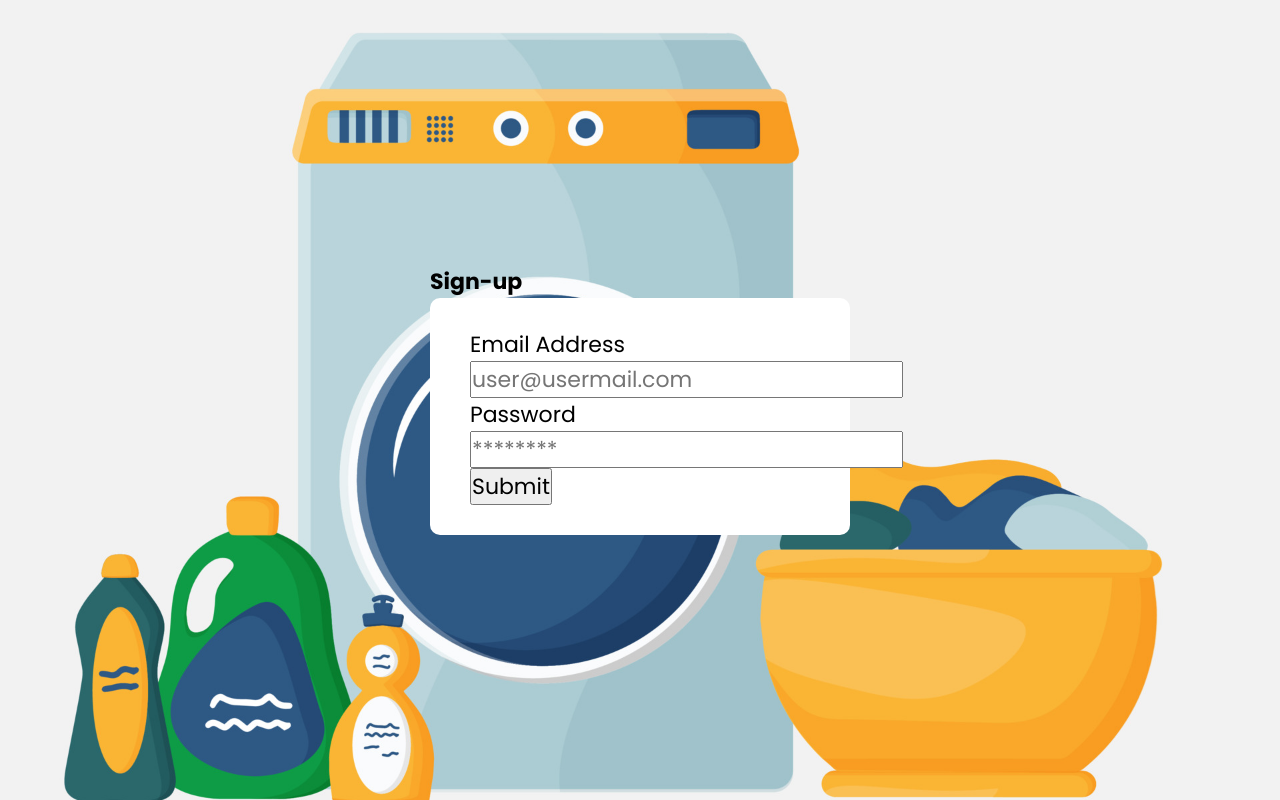
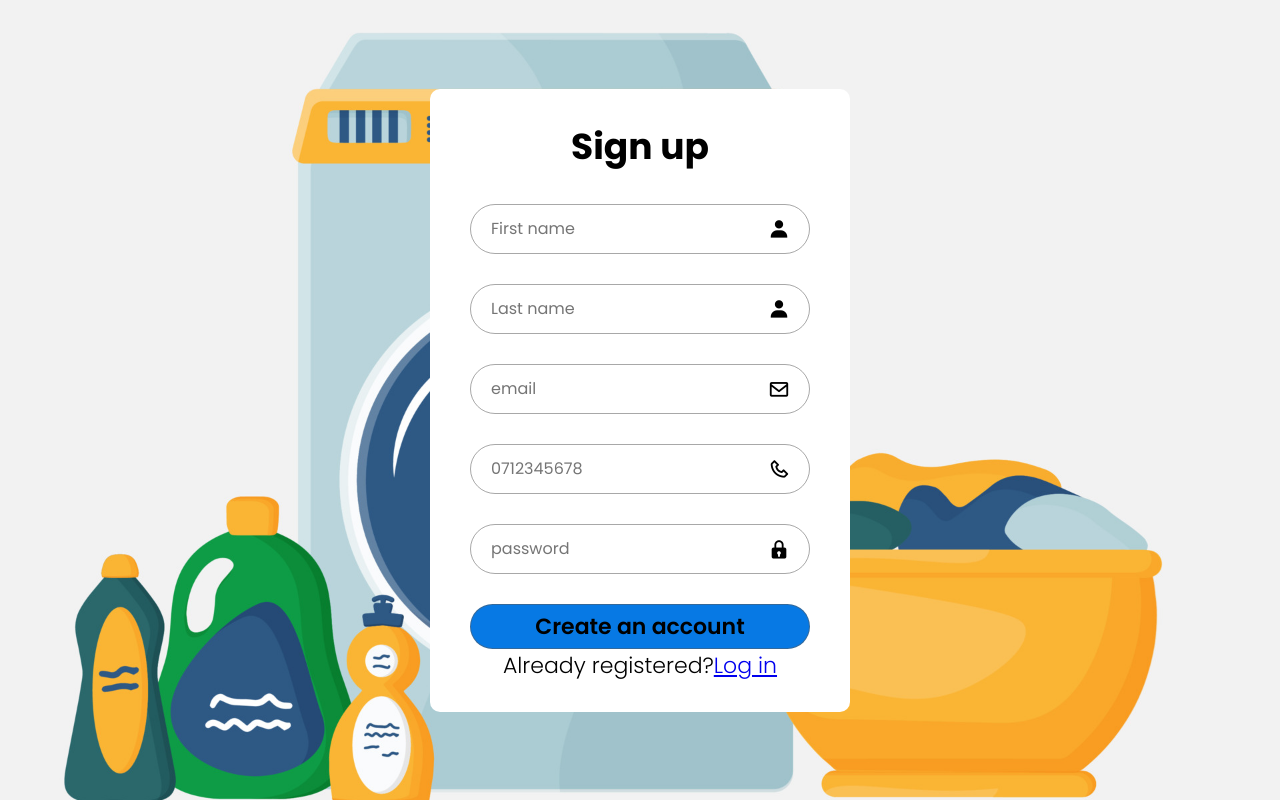
Before and after one commit to KayongoYongo/mama-fua-website, a Flask app: page /signup in a window 1280 px wide. Run offline with Flask 3, Linux system fonts and the light colour scheme.

Commit message:
additional html files

```diff
--- a/templates/sign_up.html
+++ b/templates/sign_up.html
@@ -4,25 +4,40 @@
     <meta charset="UTF-8">
     <meta name="viewport" content="width=device-width, initial-scale=1.0">
     <link rel="stylesheet" type="text/css" href="static/styles/common.css">
+    <link href='https://unpkg.com/boxicons@2.1.4/css/boxicons.min.css' rel='stylesheet'>
     <title>Sign Up</title>
 </head>
 <body>
+    <form action="{{ url_for('register') }}" method="post">
 
-    <form action="{{ url_for('register') }}" method="post">
-    <h1>Sign-up</h1>
     <div class="wrapper">
-        <div>
-            <label for = "email" > Email Address </label>
-            <input type="email" name="email" id="email" placeholder="user@usermail.com">
+        <h1>Sign up</h1>
+            <div class="input-box">
+                <input type="text" name="first_name" id="first_name" placeholder="First name">
+                <i class='bx bxs-user'></i>
+            </div>
+            <div class="input-box">
+                <input type="text" name="last_name" id="last_name" placeholder="Last name">
+                <i class='bx bxs-user'></i>
+            </div>
+            <div class="input-box">
+                <input type="email" name="email" id="email" placeholder="email">
+                <i class='bx bx-envelope' ></i>
+            </div>
+            <div class="input-box">
+                <input type="tel" name="telephone" id="telephone" placeholder="0712345678">
+                <i class='bx bx-phone' ></i>
+            </div>
+            <div class="input-box">
+                <input type="password" name="password" id="password" placeholder="password">
+                <i class='bx bxs-lock' ></i>
+            </div>
+            <button type ="submit" name ="register" class="btn" id = "register" > Create an account </button>
+
+            <div class="redirect">
+            <p> Already registered?<a href="{{ url_for('login_route') }}">Log in</a></p>
+            </div>
         </div>
-
-        <div>
-            <label for = "Password" > Password </label>
-            <input type="password" name="password" id="password" placeholder="********">
-        </div>
-
-        <button type ="submit" name ="register" id = "register" > Submit </button>
-    </div>
     </form>
 </body>
 </html>
```
Also changed, not shown: templates/contact.html (added, +49 -0 lines), templates/index.html (+15 -1 lines), templates/log_in.html (added, +34 -0 lines), templates/about_us.html (added), templates/services.html (added).
